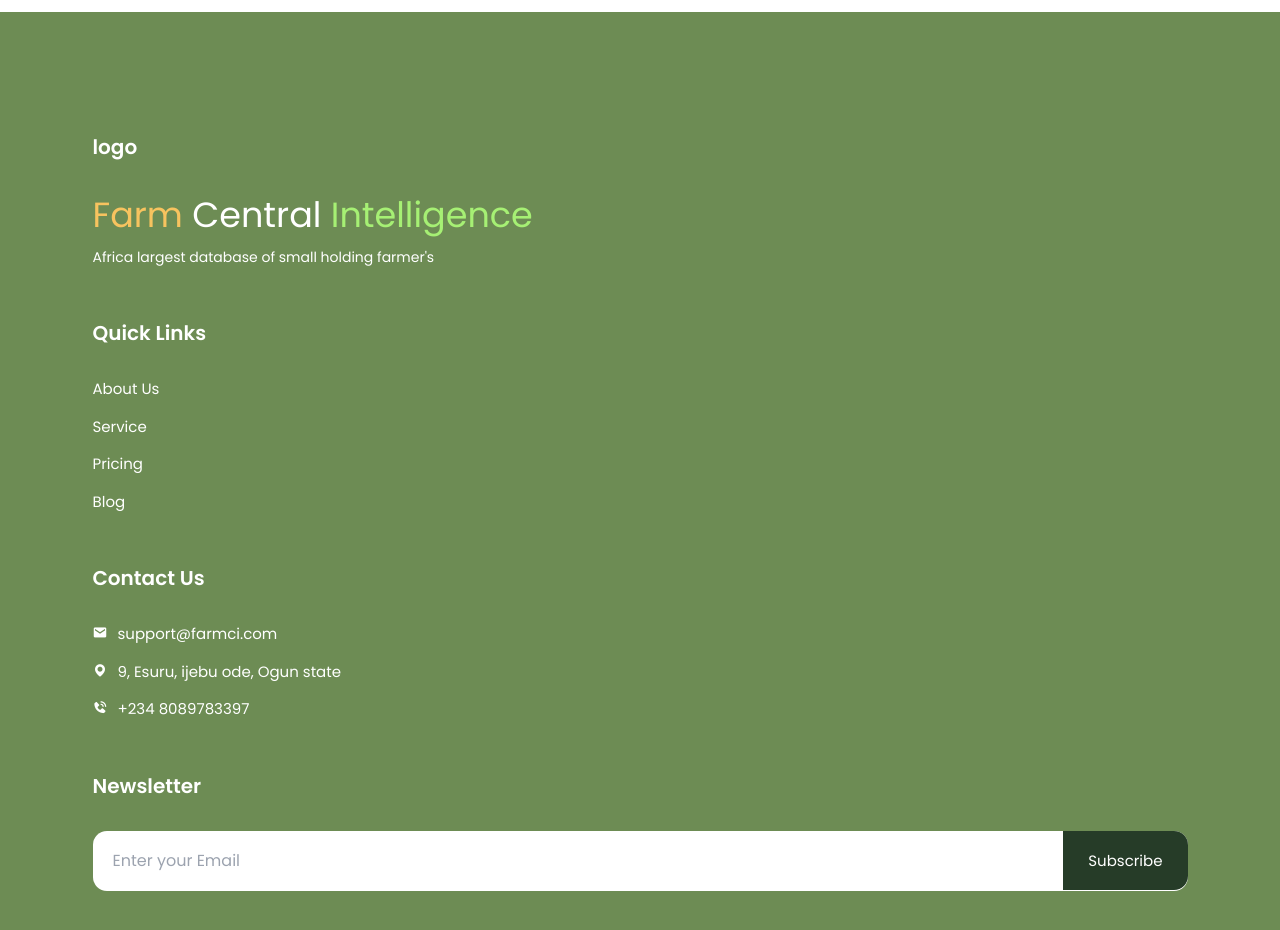
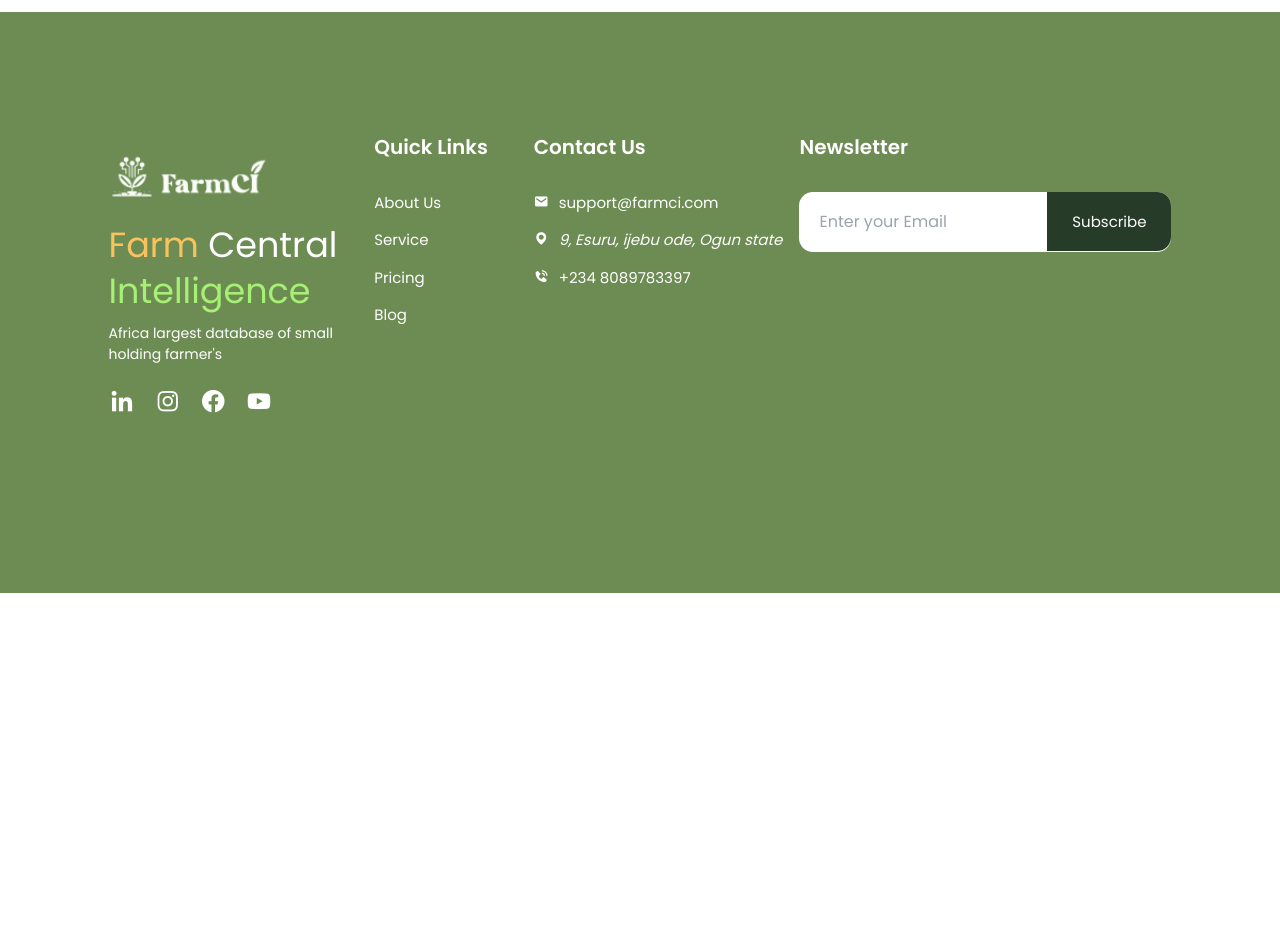
Before and after one commit to Olamzzy913/Farm-CI, a website: page check status.html in a window 1280 px wide. Shown: the part 760-1690 px from the top of the page. After the commit the page ends 1353 px from the top, so only its background shows below. Drawn offline with nearby package versions, Linux system fonts and the light colour scheme.

Commit message:
update index file

```diff
--- a/check status.html
+++ b/check status.html
@@ -30,7 +30,7 @@
 
  <header class="header">
     <nav class="nav_items nav">
-      <a href="index.html"><img src="assets/logo farm.png" alt="Farm CI logo"></a>
+      <a href="index.html"><img src="assets/logo farm.png" alt="Farm CI logo" class="w-[15rem] md:w-[16rem]"></a>
           <ul class="hidden items-center lg:flex">
             <li class="mr-16"><a href="index.html" class="nav_linkW">Home</a></li>
             <li class="mr-16"><a href="index.html" id="about" class="nav_linkW">About</a></li>
@@ -124,20 +124,26 @@
   </section>
 </main>
 
-  <footer class="bg-primary py-[40px] md:py-[120px]" id="section--7">
+   <footer class="bg-primary py-[40px] md:py-[120px]" id="section--7">
     <div class="section">
-      <div class="footer__section">
-        <div class="">
+      <div class="flex flex-wrap justify-between px-[1.6rem]">
+        <div class="w-full md:w-full lg:w-[40%] slg:w-[25%]">
           <div class="mb-[50px]">
             <div class="block">
-              <h4 class="text-white text-[20px] font-semibold mb-[30px]">logo</h4>
+              <img src="assets/logo farm2.png" alt="" class="w-[15rem] md:w-[16rem]">
               <h1 class="text-[3.5rem] leading-[1.3] mb-4 text-white font-normal"><span class="text-[#F7C35F]">Farm</span> Central <span class="text-[#A6F074]">Intelligence</span></h1>
               <p class="text-white text-[1.4rem]">Africa largest database of small holding farmer's</p>
+              <div class="block mt-8">
+                <a href="https://www.linkedin.com/company/farmci/" class="text-white text-[2.7rem] text-center mr-[16px] leading-[1.4] duration-700 inline-block hover:scale-x-[-1]"><i class='bx bxl-linkedin'></i></a>
+                <a href="https://www.instagram.com/real_farmci" class="text-white text-[2.7rem] text-center mr-[16px] leading-[1.4] duration-700 inline-block hover:scale-x-[-1]"><i class='bx bxl-instagram'></i></a>
+                <a href="https://www.facebook.com/FarmcentralIntelligence" class="text-white text-[2.7rem] text-center mr-[16px] leading-[1.4] duration-700 inline-block hover:scale-x-[-1]"><i class='bx bxl-facebook-circle'></i></a>
+              <a href="https://www.youtube.com/@YakubuYinusa" class="text-white text-[2.7rem] text-center mr-[16px] leading-[1.4] duration-700 inline-block hover:scale-x-[-1]"><i class='bx bxl-youtube'></i></a>
+            </div>
             </div>
           </div>
         </div>
 
-        <div class="">
+        <div class="w-full md:w-[50%] lg:w-[20%] slg:w-[15%]">
           <div class="mb-[50px]">
             <div class="block">
               <h4 class="text-white text-[20px] font-semibold mb-[30px]">Quick Links</h4>
@@ -151,20 +157,20 @@
           </div>
         </div>
                 <!-- <div class="shrink-0 w-full smi:w-[50%] md:w-[33.3333%] lg:w-[16.66666%] max-w-full"> -->
-         <div>
+      <div class="w-full md:w-[50%] lg:w-[20%] slg:w-[25%]">
           <div class="mb-[50px]">
             <div class="block">
               <h4 class="text-white text-[20px] font-semibold mb-[30px]">Contact Us</h4>
               <ul>
-                <li class="mb-[15px] offset"><a href="about.html" class="text-white text-[15px] font-normal duration-700 hover:underline"><i class='bx bxs-envelope pr-4'></i>support@farmci.com</a></li>
-                <li class="mb-[15px] offset"><a href="service.html" class="text-white text-[15px] font-normal duration-700 hover:underline"><i class='bx bxs-map pr-4'></i>9, Esuru, ijebu ode, Ogun state</a></li>
-                <li class="mb-[15px] offset"><a href="" class="text-white text-[15px] font-normal duration-700 hover:underline"><i class='bx bxs-phone-call pr-4'></i>+234 8089783397</a></li>
+                <li class="mb-[15px] offset"><a href="mailto:support@farmci.com" class="text-white text-[15px] font-normal duration-700 hover:underline"><i class='bx bxs-envelope pr-4'></i>support@farmci.com</a></li>
+                <li class="mb-[15px] offset"><address class="text-white text-[15px] font-normal duration-700 hover:underline"><i class='bx bxs-map pr-4'></i>9, Esuru, ijebu ode, Ogun state</address></li>
+                <li class="mb-[15px] offset"><a href="tel:++2348089783397" class="text-white text-[15px] font-normal duration-700 hover:underline"><i class='bx bxs-phone-call pr-4'></i>+234 8089783397</a></li>
               </ul>
             </div>
           </div>
         </div>
 
-        <div class="">
+        <div class="w-full md:w-full lg:w-[70%] slg:w-[35%]">
          <div class="mb-[50px]">
             <div class="block mb-[10px]">
               <h4 class="text-white text-[20px] font-semibold mb-[30px]">Newsletter</h4>
--- a/view.js/menu.js
+++ b/view.js/menu.js
@@ -17,6 +17,7 @@
  headerSection.classList.add("hidden");
  navOverlay.classList.add("block");
  navOverlay.classList.remove("hidden");
+ window.scrollTo(0, 0);
 })
 
 navMenuClose.addEventListener('click',  () => {
```
Also changed, not shown: create.html (+3 -3 lines), index.html (+2 -2 lines), login.html (+3 -3 lines), user.html (+3 -3 lines), css/style.css.
